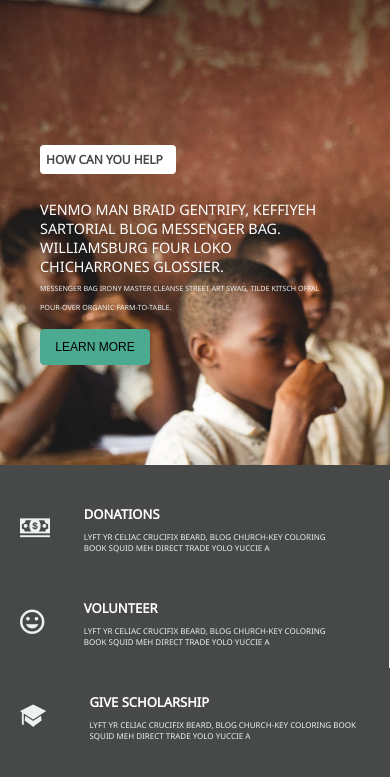
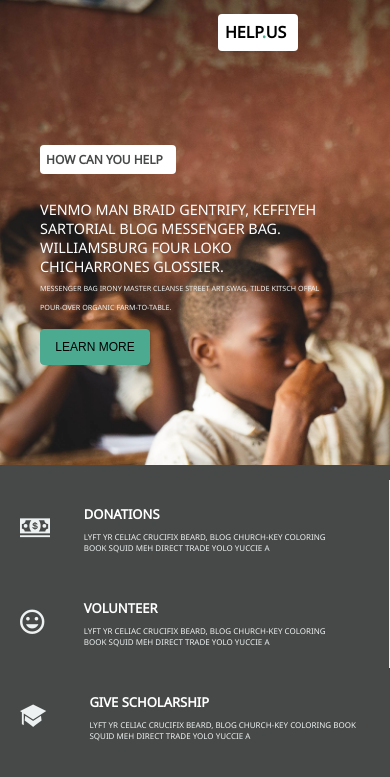
Before and after one commit to Laura-deVere/charitypage, a PHP site: page /index.html in a window 390 px wide. Shown: the top 777 px of the page. Run offline with PHP 8.4, Linux system fonts and the light colour scheme; style sheets or scripts are compiled from the project's sources; some libraries are stand-ins or nearby versions; some web fonts are replaced.

Commit message:
adding mobile logo

```diff
--- a/css/main/main.css
+++ b/css/main/main.css
@@ -19,6 +19,9 @@ body {
 .grn-bkgrnd {
   background-color: #4CAA90;
   color: #fff; }
+
+.mobile-logo {
+  display: none; }
 
 nav {
   background-color: #4CAA90;
@@ -75,7 +78,8 @@ nav {
   height: 36px;
   display: flex;
   justify-content: center;
-  align-items: center; }
+  align-items: center;
+  cursor: pointer; }
 
 .logo {
   width: 30%; }
@@ -541,7 +545,8 @@ nav {
     background-color: #474848;
     color: #fff !important;
     border: #474848;
-    border-radius: 2px; }
+    border-radius: 2px;
+    cursor: pointer; }
 
 footer {
   width: 75%;
@@ -564,6 +569,7 @@ footer {
     border: 1px solid #ddd7d4;
     border-radius: 2px;
     background-color: transparent;
-    padding: 10px 30px; }
+    padding: 10px 30px;
+    cursor: pointer; }
 
 /*# sourceMappingURL=main.css.map */
--- a/css/main/main.scss
+++ b/css/main/main.scss
@@ -34,6 +34,9 @@ body {
 	color: $white;
 }
 
+.mobile-logo {
+	display: none;
+}
 // NAV
 nav {
 	background-color: $green;
@@ -103,6 +106,7 @@ nav {
 	display: flex;
   justify-content: center;
   align-items: center;
+  cursor: pointer;
 }
 
 .logo {
@@ -664,6 +668,7 @@ nav {
 		color: $white !important;
 		border: $darkgray;
 		border-radius: 2px;
+		cursor: pointer;
 	}
 }
 
@@ -692,6 +697,7 @@ footer {
 		border-radius: 2px;
 		background-color: transparent;
 		padding: 10px 30px;
+		cursor: pointer;
 	}
 }
 //
--- a/css/main/mobile.css
+++ b/css/main/mobile.css
@@ -14,6 +14,22 @@
   .newsletter,
   footer {
     width: 100%; }
+
+  .mobile-logo {
+    display: block;
+    position: relative; }
+    .mobile-logo div {
+      position: absolute;
+      top: 14px;
+      left: 218px;
+      background-color: #fff;
+      width: 66px;
+      height: 23px;
+      font-weight: bold;
+      padding: 7px;
+      border-radius: 4px; }
+    .mobile-logo span {
+      color: #4CAA90; }
 
   nav {
     display: none; }
--- a/css/main/mobile.scss
+++ b/css/main/mobile.scss
@@ -1,4 +1,7 @@
 $gray: #ddd7d4;
+$green:  #4CAA90;
+$lightgreen: #b7ddd2;
+$white: #fff;
 @media screen and (min-width: 275px) and (max-width: 414px){
 	body {
 		width: 100%;
@@ -15,6 +18,24 @@ $gray: #ddd7d4;
 	.newsletter,
 	footer {
 		width: 100%;
+	}
+	.mobile-logo {
+		display: block;
+		position: relative;
+		div {
+			position: absolute;
+	    top: 14px;
+	    left: 218px;
+	    background-color: #fff;
+	    width: 66px;
+	    height: 23px;
+	    font-weight: bold;
+	    padding: 7px;
+	    border-radius: 4px;
+		}
+		span {
+			color: $green;
+		}
 	}
 	nav {
 		display: none;
--- a/index.html
+++ b/index.html
@@ -44,7 +44,9 @@
 				</div>
 			</div>
 		</nav>
-
+		<section class="mobile-logo">
+			<div>HELP<span>.</span>US</div>
+		</section>
 		<section class="land-sec">
 			<div class="land-sec-info">
 				<h3>How can you help</h3>
```
Also changed, not shown: 2 other files.
